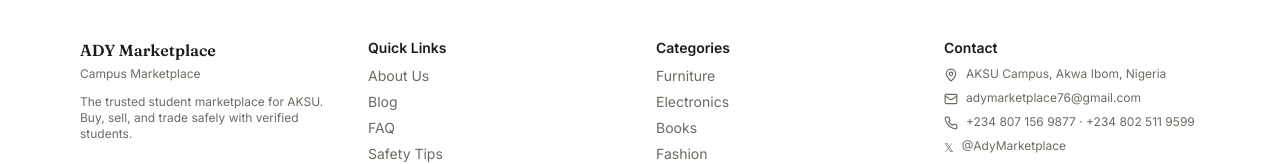
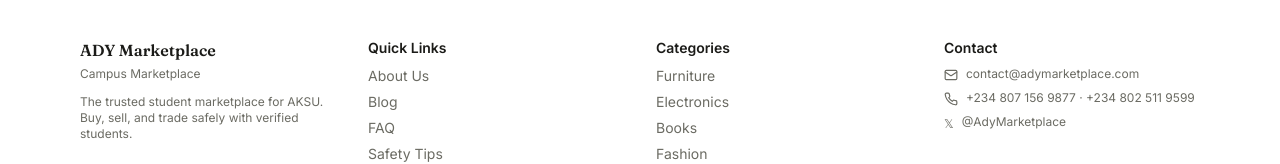
Before and after one commit to Mickyhill/ady-marketplace, a React (Vite) app in the folder frontend/: page / in a window 1280 px wide. Shown: the part 2011-2175 px from the top of the page. Built offline with nearby package versions, Linux system fonts and the light colour scheme; no server answers.

Commit message:
Update contact email to custom domain address

```diff
--- a/frontend/src/App.jsx
+++ b/frontend/src/App.jsx
@@ -113,8 +113,7 @@
           <div>
             <p className="font-semibold text-ink-900 mb-2">Contact</p>
             <ul className="space-y-2 text-xs">
-              <li className="flex items-start gap-2"><MapPin size={14} className="mt-0.5 shrink-0" /> AKSU Campus, Akwa Ibom, Nigeria</li>
-              <li className="flex items-start gap-2"><Mail size={14} className="mt-0.5 shrink-0" /> <a href="mailto:adymarketplace76@gmail.com" className="hover:underline">adymarketplace76@gmail.com</a></li>
+              <li className="flex items-start gap-2"><Mail size={14} className="mt-0.5 shrink-0" /> <a href="mailto:contact@adymarketplace.com" className="hover:underline">contact@adymarketplace.com</a></li>
               <li className="flex items-start gap-2"><Phone size={14} className="mt-0.5 shrink-0" /> +234 807 156 9877 · +234 802 511 9599</li>
               <li className="flex items-start gap-2">
                 <span className="mt-0.5 shrink-0" aria-hidden="true">𝕏</span>
```
